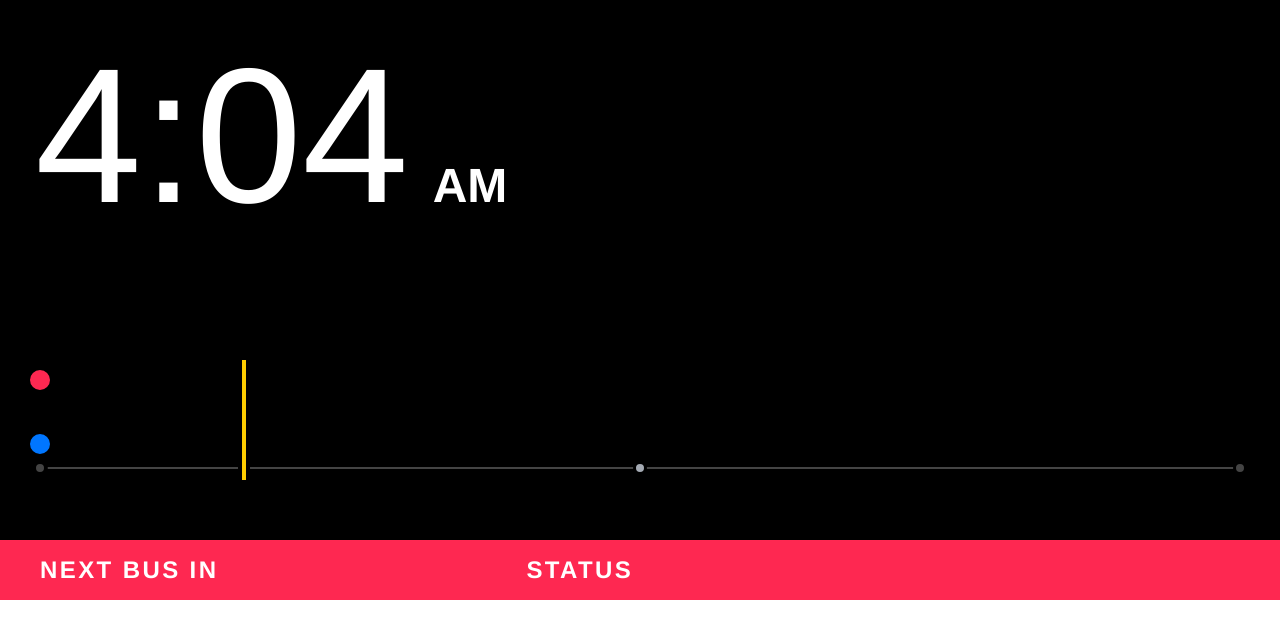
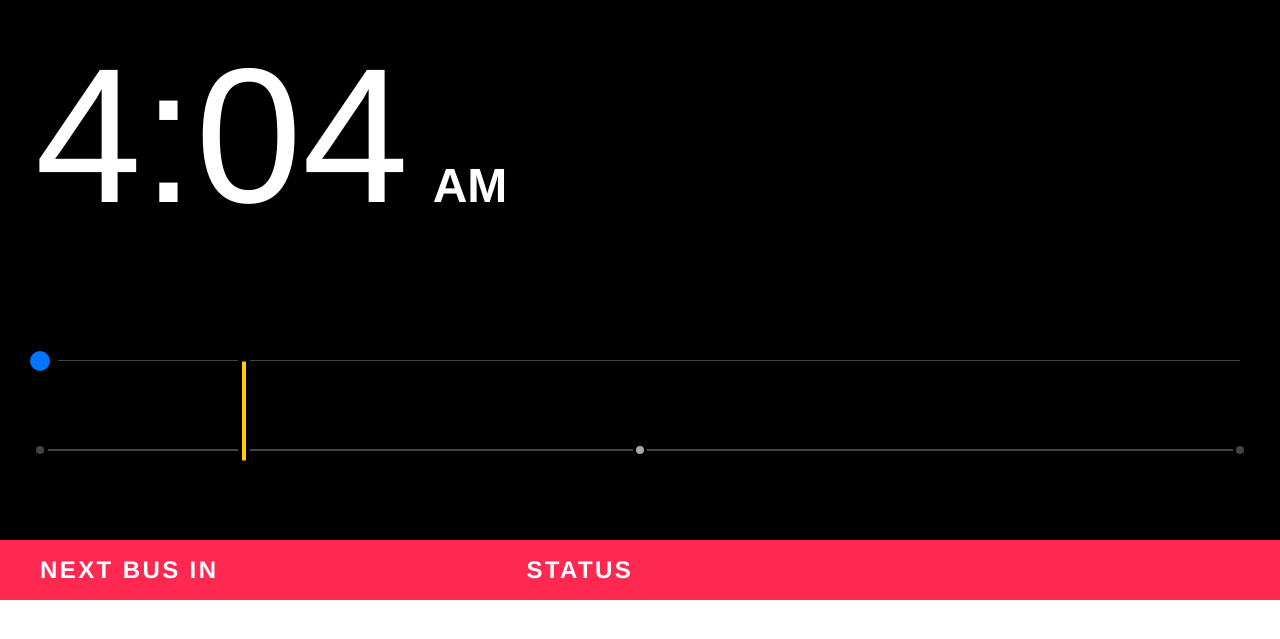
Before and after one commit to AkaokA/ipad-dashboard, a Jekyll site: the page built from index.html, in a window 1280 px wide. Shown: the top 639 px of the page. Built offline with Jekyll 4.4.1, drawn with Linux system fonts in a browser that asks for light colours; nearby versions of some CDN libraries.

Commit message:
Moved some stuff around; not satisfied yet.

```diff
--- a/css/main.scss
+++ b/css/main.scss
@@ -101,13 +101,15 @@ body {
   $midlineHeight: 90%;
 
   .weatherDisplay {
+
     .forecastGraph {
       position: relative;
       width: 100%;
-      height: 120px;
+      height: 100px;
       margin-top: $large-font-size + $spacing-unit * 4;
       margin-bottom: $base-font-size + $spacing-unit * 0;
       font-size: 0;
+      border-top: 1px solid $grey-color-dark;
 
       & > * {
         font-size: $base-font-size;
@@ -194,26 +196,27 @@ body {
           box-sizing: content-box;
 
           &.lowTempDot {
-            bottom: 0;
+            top: 0px;
             background-color: $blue-color;
           }
           &.highTempDot {
-            top: $spacing-unit;
+            top: 0px;
             background-color: $red-color;
           }
         }
 
         .tempText {
           position: absolute;
-          top: -2em;
+          top: -2.25em;
           left: 50%;
           -webkit-transform: translateX(-50%);
           font-size: $large-font-size;
           font-weight: 600;
+          white-space: nowrap;
         }
         .tempTimeText {
           position: absolute;
-          top: -2em;
+          top: -2.5em;
           left: 50%;
           -webkit-transform: translateX(-50%);
           font-weight: 600;
--- a/index.html
+++ b/index.html
@@ -19,7 +19,7 @@ layout: default
       <div class="midlineDot noonDot"></div>
       <div class="midlineDot leftDot"></div>
       <div class="midlineDot rightDot"></div>
-
+      <div class="currentTimeMarker"></div>
       <div class="high tempDisplay">
         <div class="highTemp tempText"></div>
         <div class="highTempDot tempDot"></div>
@@ -30,7 +30,6 @@ layout: default
         <div class="lowTempDot tempDot"></div>
         <div class="lowTempTime tempTimeText"></div>
       </div>
-      <div class="currentTimeMarker"></div>
     </div>
     <p class="summary"></p>
     <p class="precip"></p>
```
